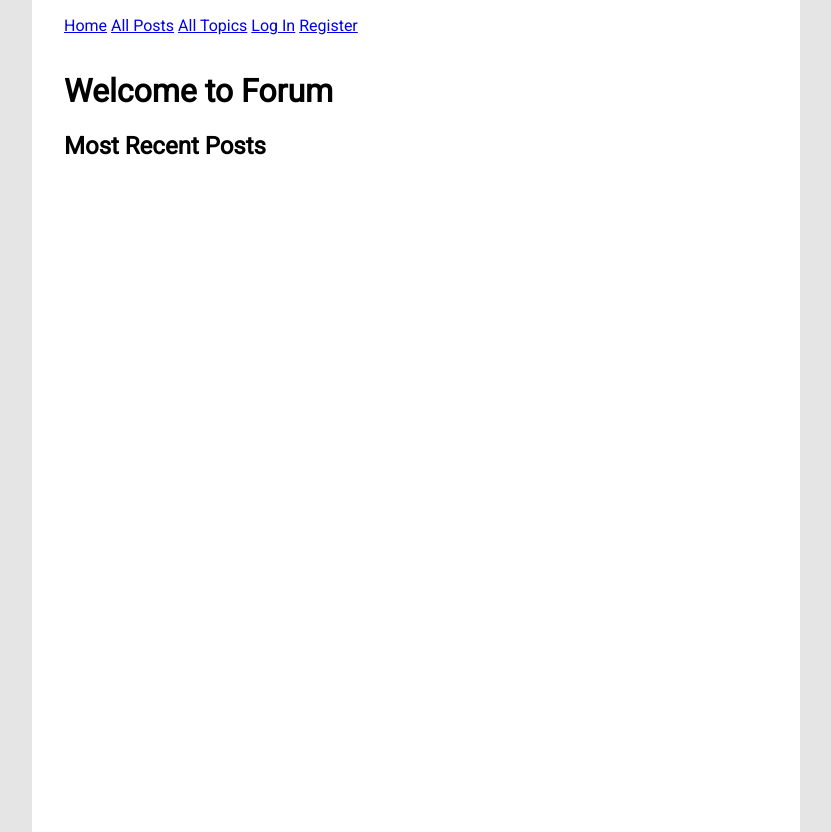
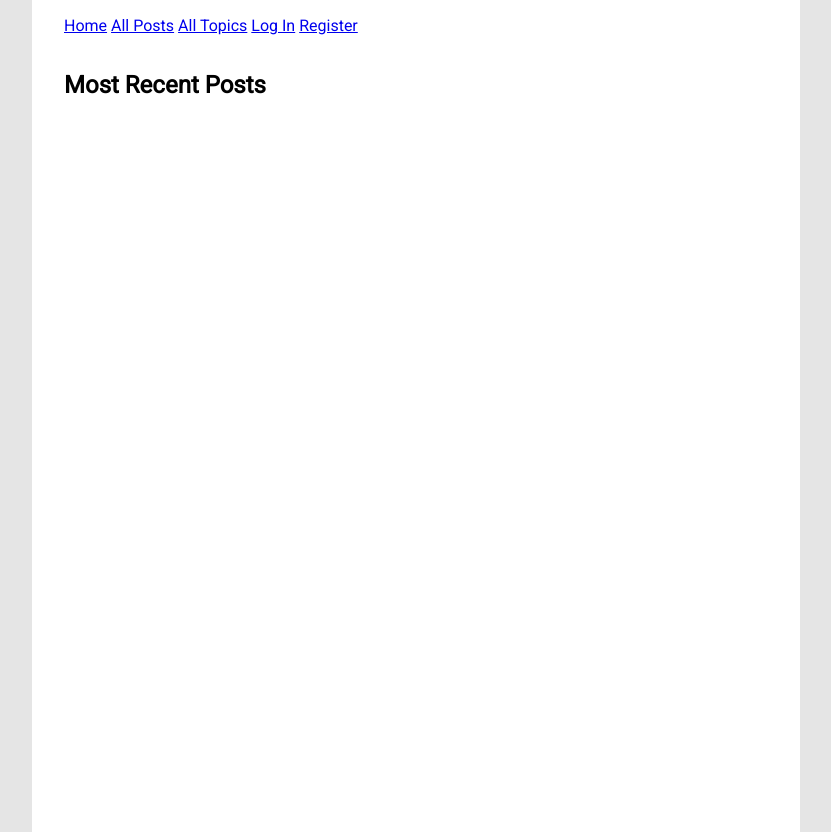
Before and after one commit to kimpea/python-blog, a Django app: page / in a window 1280 px wide. Shown: the whole page, without its empty margins (224-1055 px from the left). Run offline with Django 3.2, Linux system fonts and the light colour scheme; data that the repository does not hold is empty; some libraries are stand-ins or nearby versions.

Commit message:
Remove h1

```diff
--- a/home/templates/index.html
+++ b/home/templates/index.html
@@ -1,8 +1,6 @@
 {% extends 'base.html' %}
 
 {% block content %}
-
-<h1>Welcome to Forum</h1>
 
 <div id="posts">
     <h2>Most Recent Posts</h2>
```
